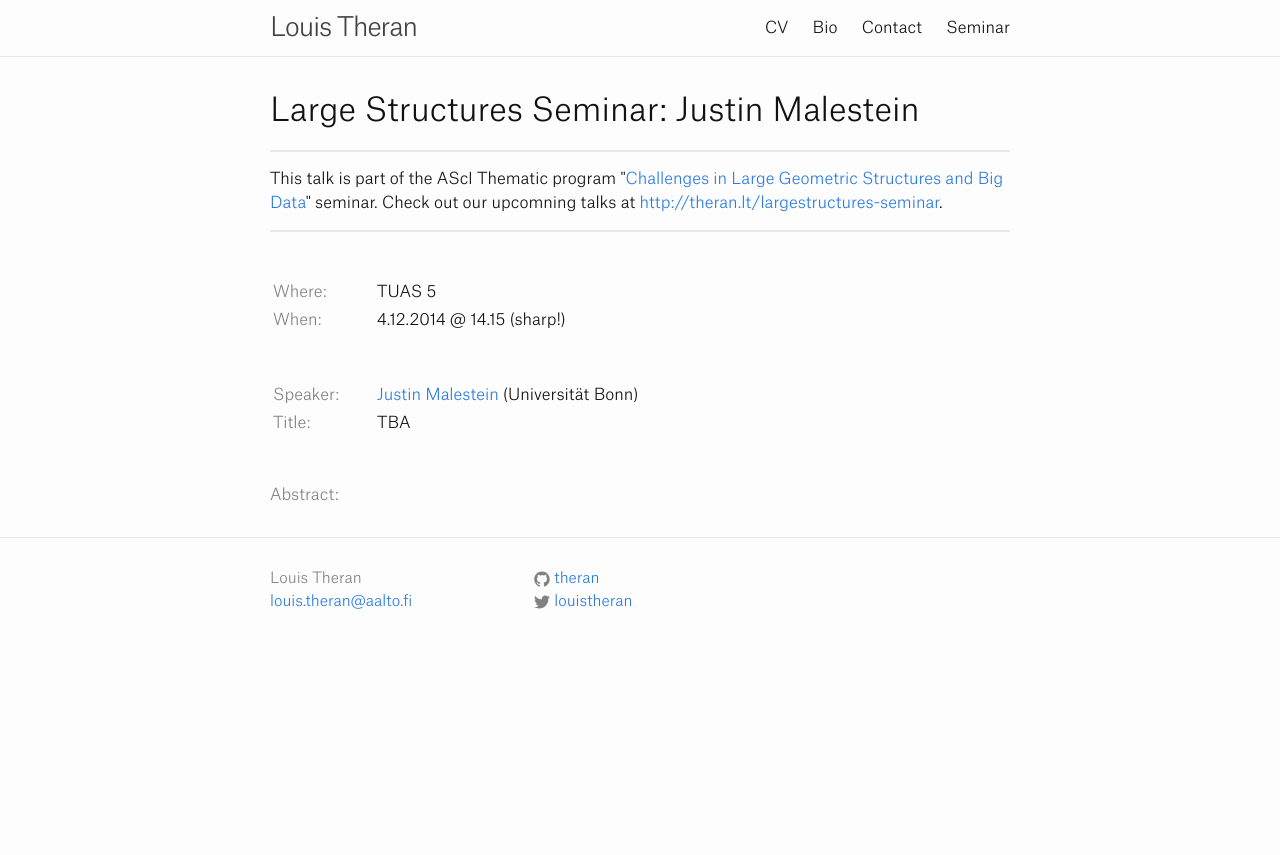
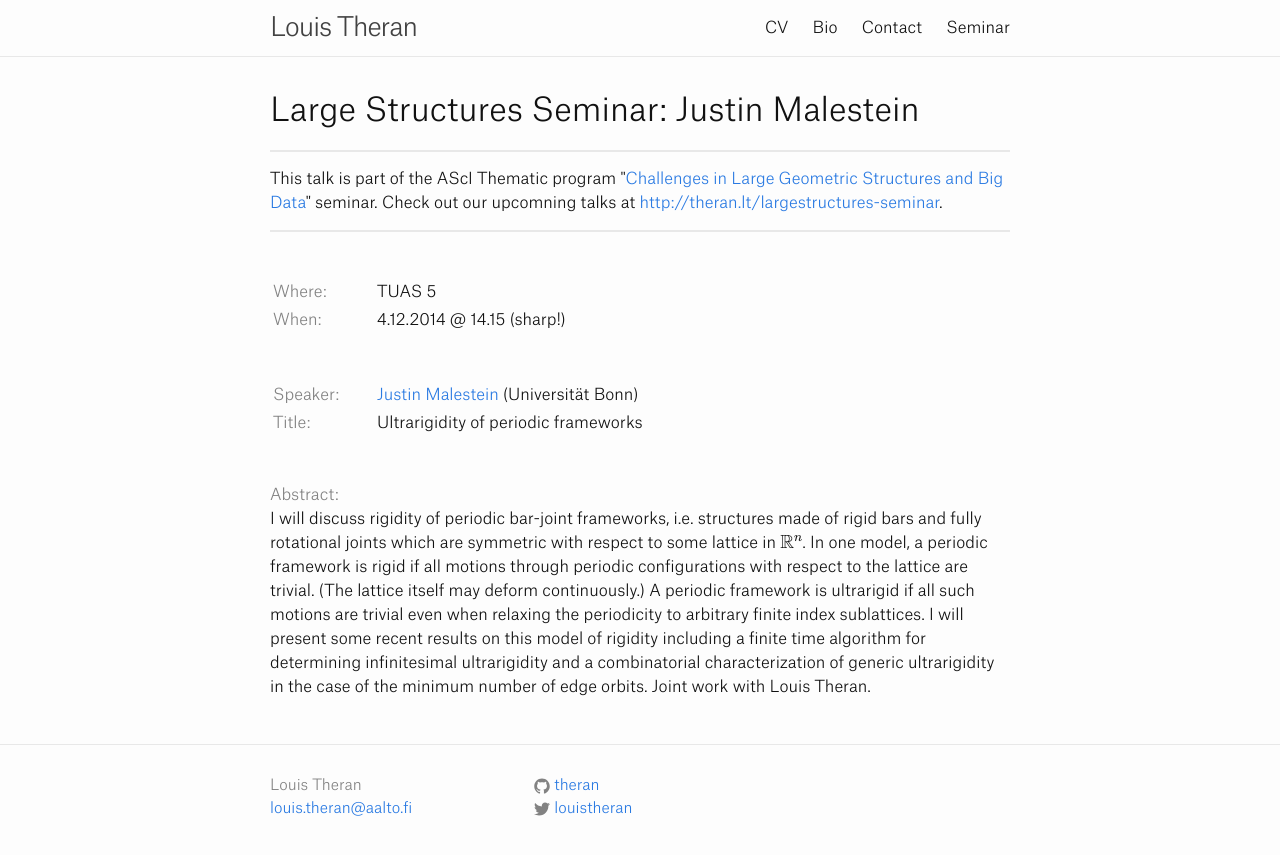
Before and after one commit to theran/theran.github.io, a Jekyll site: the page built from _seminartalks/2014-12-04-malestein.md, in a window 1280 px wide. Shown: the top 855 px of the page. Built offline with Jekyll 4.4.1, drawn with Linux system fonts in a browser that asks for light colours; formulas are drawn with MathJax 3.

Commit message:
Title and abstract for Malestein.

```diff
--- a/_seminartalks/2014-12-04-malestein.md
+++ b/_seminartalks/2014-12-04-malestein.md
@@ -4,9 +4,11 @@ speaker: Justin Malestein
 speakerinst: Universität Bonn
 speakershortinst: Bonn
 speakerurl: http://www.math.uni-bonn.de/people/justinm/
-talktitle:  TBA
+talktitle:  Ultrarigidity of periodic frameworks
 talkdate: 4.12.2014
 talktime: 14.15 (sharp!)
 talkplace: TUAS 5
 title: "Large Structures Seminar - Justin Malestein"
 ---
+
+I will discuss rigidity of periodic bar-joint frameworks, i.e. structures made of rigid bars and fully rotational joints which are symmetric with respect to some lattice in $$\mathbb{R}^n$$. In one model, a periodic framework is rigid if all motions through periodic configurations with respect to the lattice are trivial. (The lattice itself may deform continuously.) A periodic framework is ultrarigid if all such motions are trivial even when relaxing the periodicity to arbitrary finite index sublattices. I will present some recent results on this model of rigidity including a finite time algorithm for determining infinitesimal ultrarigidity and a combinatorial characterization of generic ultrarigidity in the case of the minimum number of edge orbits. Joint work with Louis Theran.
```
